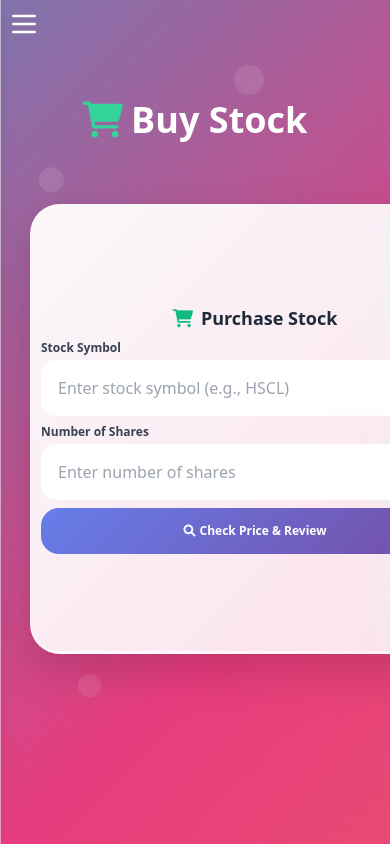
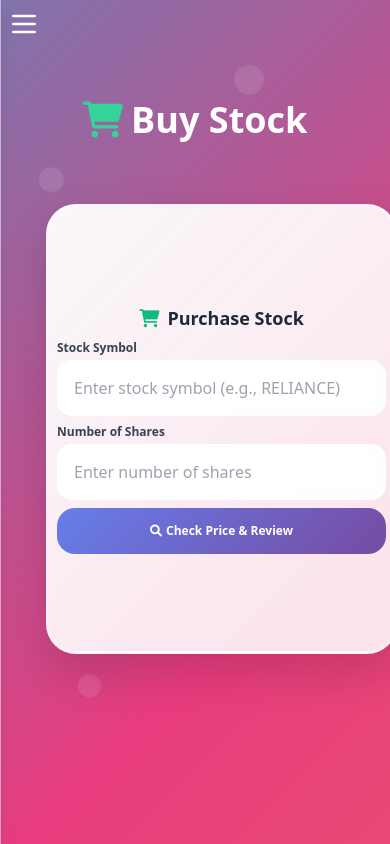
Before and after one commit to venkat4191/SimuTradeeX, a Flask app: page /buy in a window 390 px wide; the page is wider, and only the part inside the window is pictured. Run offline with Flask 3, Linux system fonts and the light colour scheme; the visitor is signed in with stand-in values (Sample User, id 1).

Commit message:
Update buy.html

```diff
--- a/Stock-simulator-main/templates/buy.html
+++ b/Stock-simulator-main/templates/buy.html
@@ -119,11 +119,25 @@
             justify-content: center;
             transition: all 0.3s ease;
         }
+        @media (max-width: 768px) {
+            .equal-aspect-form {
+                min-width: 300px;
+                max-width: 90vw;
+                width: 90vw;
+            }
+        }
         .equal-aspect-form.expanded {
             aspect-ratio: auto;
             min-height: 900px;
             max-height: 1200px;
             height: auto;
+        }
+        @media (max-width: 768px) {
+            .equal-aspect-form.expanded {
+                min-width: 300px;
+                max-width: 90vw;
+                width: 90vw;
+            }
         }
     </style>
 </head>
@@ -137,7 +151,7 @@
     </div>
 
     <div class="main-container">
-        <div class="container mx-auto flex flex-col justify-center items-center">
+        <div class="container mx-auto flex flex-col justify-center items-center px-4 md:px-0">
             <!-- Always-visible Heading and Hamburger -->
             <div class="w-full flex flex-row items-center justify-center mt-0 mb-0 px-4 relative flex md:hidden">
                 <!-- Hamburger only on mobile, now at topmost left -->
@@ -168,7 +182,7 @@
             </div>
 
             <!-- Buy Form -->
-            <div class="card equal-aspect-form p-2 md:p-10 mx-auto mt-16 md:mt-0">
+            <div class="card equal-aspect-form p-2 md:p-10 mx-auto mt-16 md:mt-0 w-full max-w-md md:max-w-none">
                 <h2 class="text-lg md:text-4xl font-bold mb-2 md:mb-8 text-center text-gray-800">
                     <i class="fas fa-shopping-cart mr-2 md:mr-4 text-green-500"></i>Purchase Stock
                 </h2>
@@ -177,7 +191,7 @@
                         <label for="symbol" class="block text-xs md:text-xl font-bold mb-1 md:mb-3 text-gray-700">Stock Symbol</label>
                         <input type="text" id="symbol" name="symbol" required
                                class="input-field w-full text-xs md:text-lg p-2 md:p-4"
-                               placeholder="Enter stock symbol (e.g., HSCL)">
+                               placeholder="Enter stock symbol (e.g., RELIANCE)">
                     </div>
 
                     <div>
```
